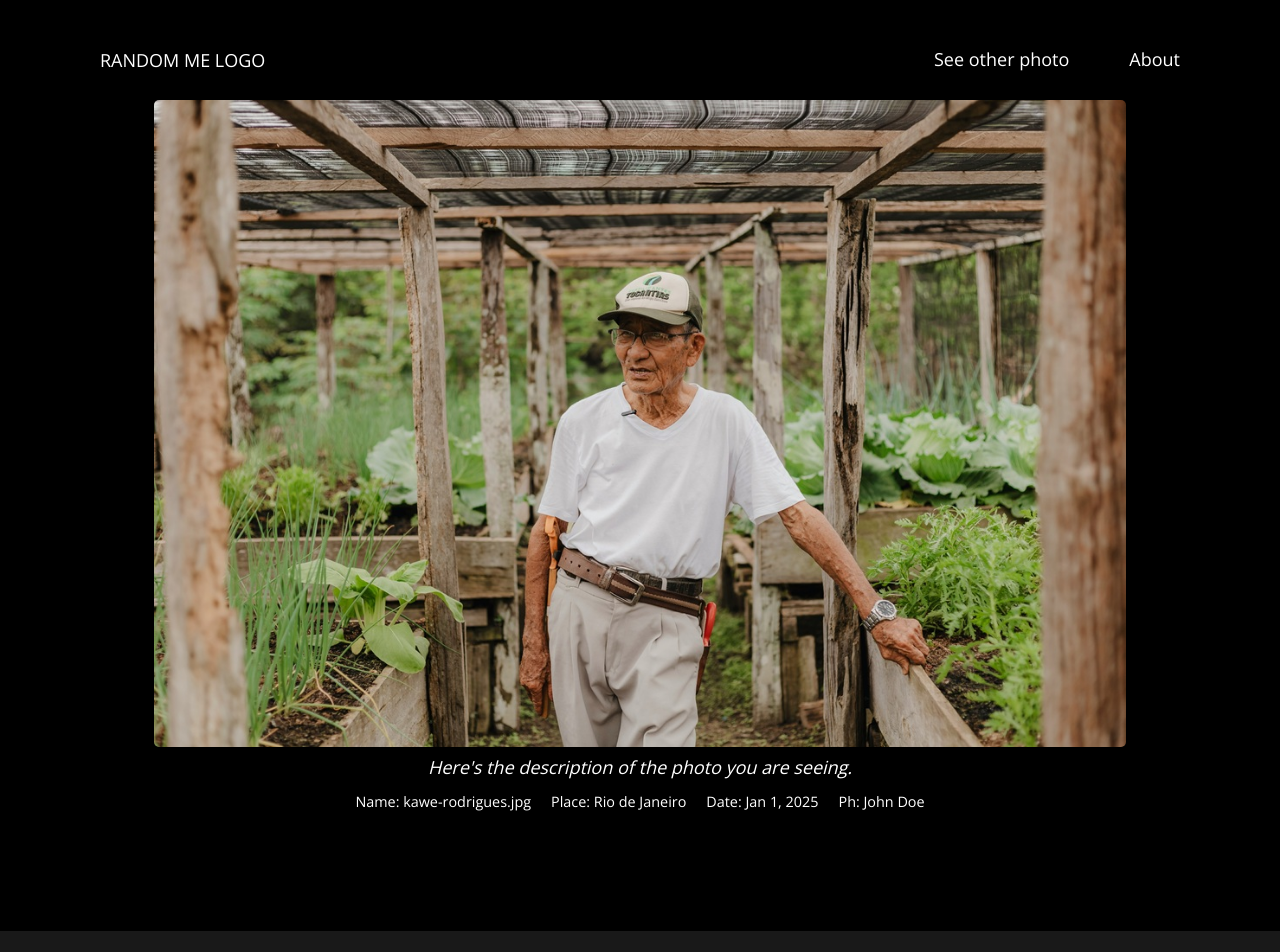
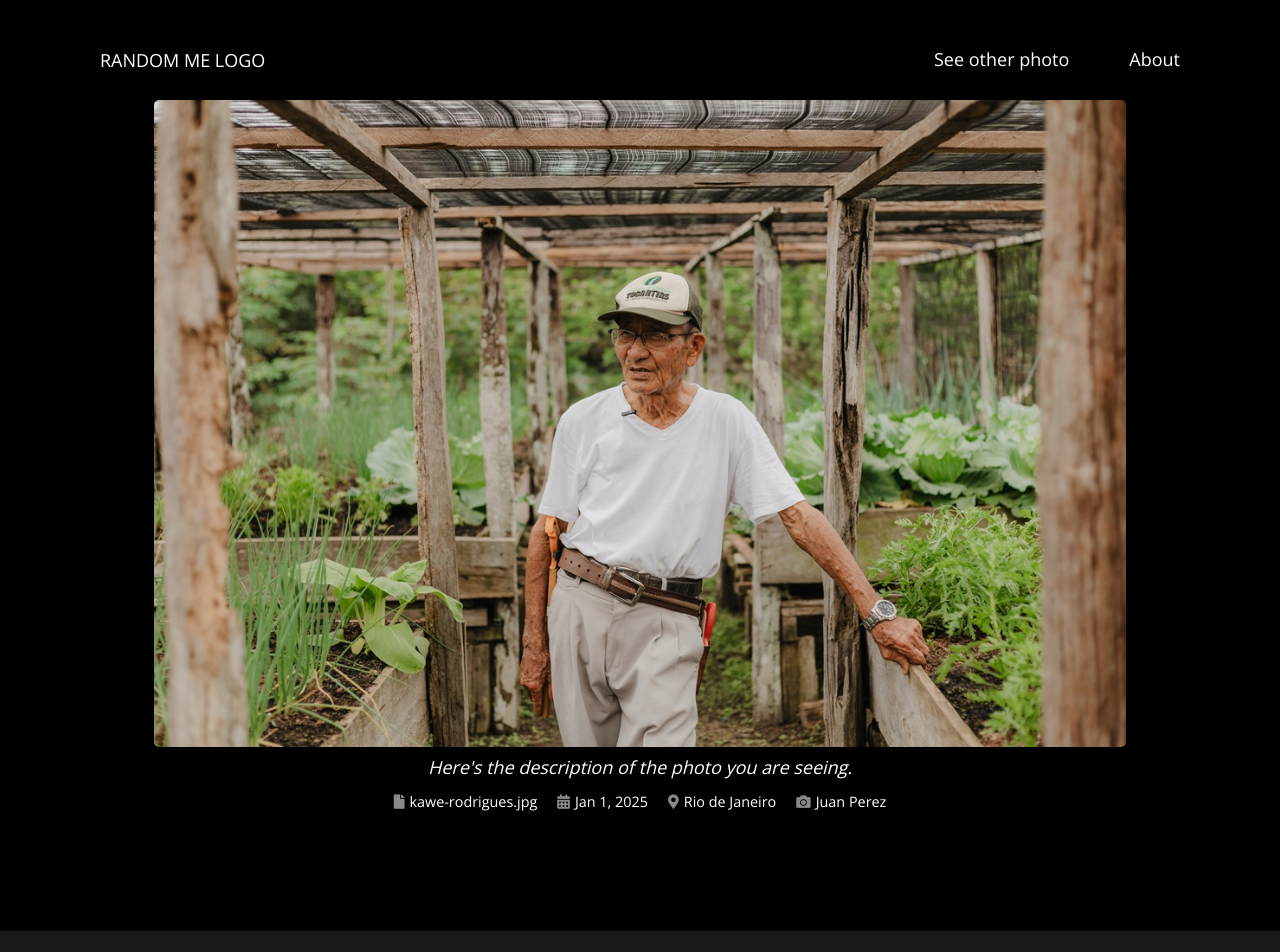
Before and after one commit to diprefranco/random-me, an Angular app: page / in a window 1280 px wide. Shown: the top 952 px of the page. Built offline with nearby package versions, Linux system fonts and the light colour scheme.

Commit message:
Photo, properties: font awesome icons added using CDN link.

```diff
--- a/src/app/pages/home/photo/photo.component.css
+++ b/src/app/pages/home/photo/photo.component.css
@@ -32,6 +32,11 @@ div.photo-properties {
   font-size: 0.9rem;
 }
 
+.property i {
+  margin-right: 5px;
+  color: #888;
+}
+
 img {
   width: 100%;
   border-radius: 5px;
--- a/src/app/pages/home/photo/photo.component.html
+++ b/src/app/pages/home/photo/photo.component.html
@@ -10,10 +10,18 @@
       Here's the description of the photo you are seeing.
     </p>
     <div class="photo-properties">
-      <span class="property">Name: kawe-rodrigues.jpg</span>
-      <span class="property">Place: Rio de Janeiro</span>
-      <span class="property">Date: Jan 1, 2025</span>
-      <span class="property">Ph: John Doe</span>
+      <span class="property">
+        <i class="fa fa-file"></i>kawe-rodrigues.jpg
+      </span>
+      <span class="property">
+        <i class="fa fa-calendar-alt"></i>Jan 1, 2025
+      </span>
+      <span class="property">
+        <i class="fa fa-map-marker-alt"></i>Rio de Janeiro
+      </span>
+      <span class="property">
+        <i class="fa fa-camera"></i>Juan Perez
+      </span>
     </div>
   </div>
 </section>
--- a/src/index.html
+++ b/src/index.html
@@ -8,6 +8,7 @@
   <meta name="viewport" content="width=device-width, initial-scale=1">
   <link rel="icon" type="image/x-icon" href="favicon.ico">
   <link href="https://fonts.googleapis.com/css2?family=Open+Sans:wght@400;700&display=swap" rel="stylesheet" />
+  <link href="https://cdnjs.cloudflare.com/ajax/libs/font-awesome/5.15.4/css/all.min.css" rel="stylesheet">
 </head>
 
 <body>
```
